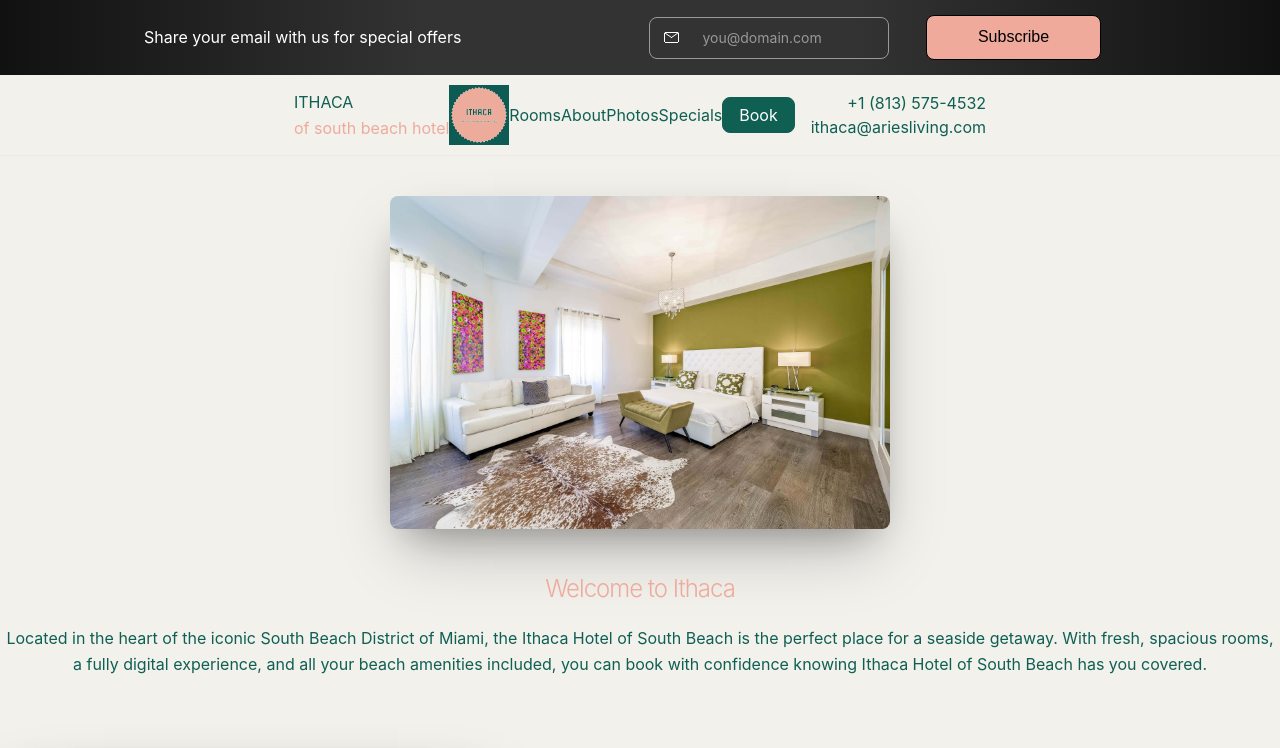
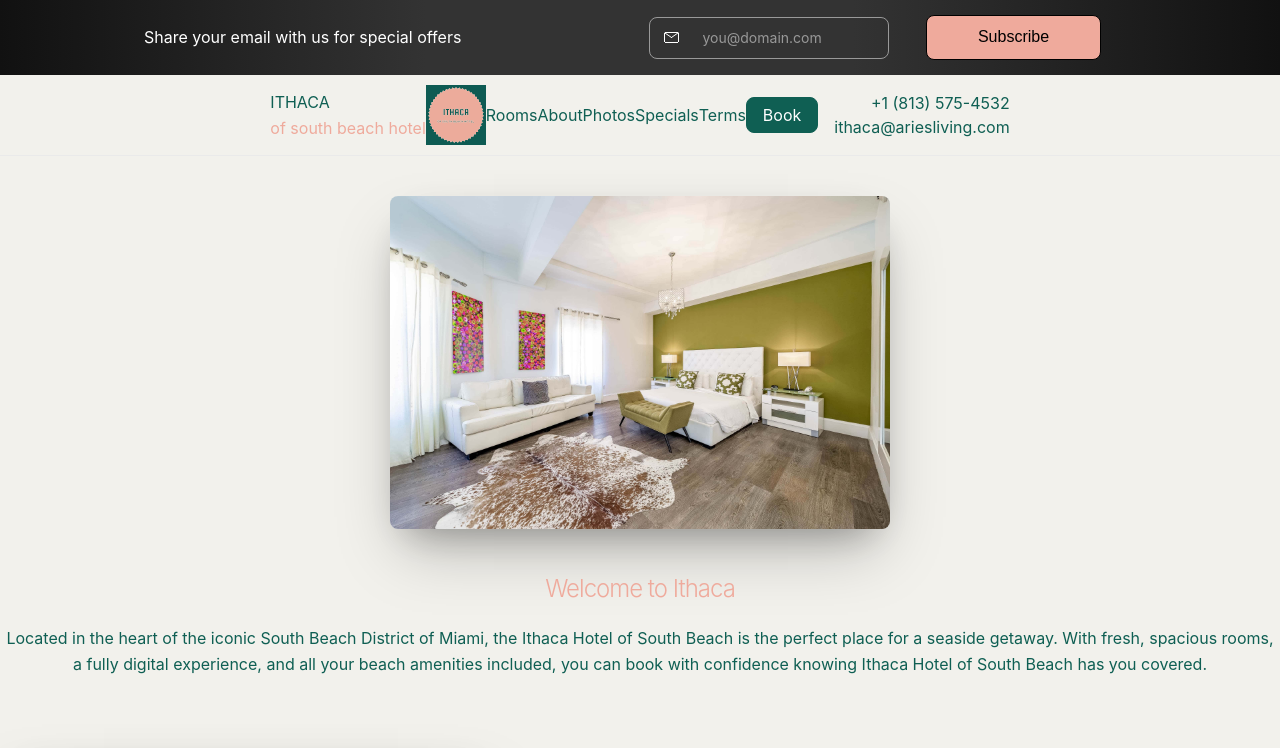
Before and after one commit to dmartss/ithaca-south-beach, a Next.js app: page / in a window 1280 px wide. Shown: the top 748 px of the page. Built offline with nearby package versions, Linux system fonts and the light colour scheme; no server answers; a web font is replaced by a local one.

Commit message:
terms & conditions

```diff
--- a/components/header/navbar.js
+++ b/components/header/navbar.js
@@ -79,6 +79,15 @@ function Navbar() {
               Specials
             </a>
           </Link>
+          <a
+            className="fs"
+            href="https://ariesliving.com/terms-and-conditions"
+            target="_blank"
+            rel="noopener noreferrer"
+            title="Terms"
+          >
+            Terms
+          </a>
           <div className={styles['book']}>
             <Button href={REZTRIP_URL}>Book</Button>
           </div>
```
